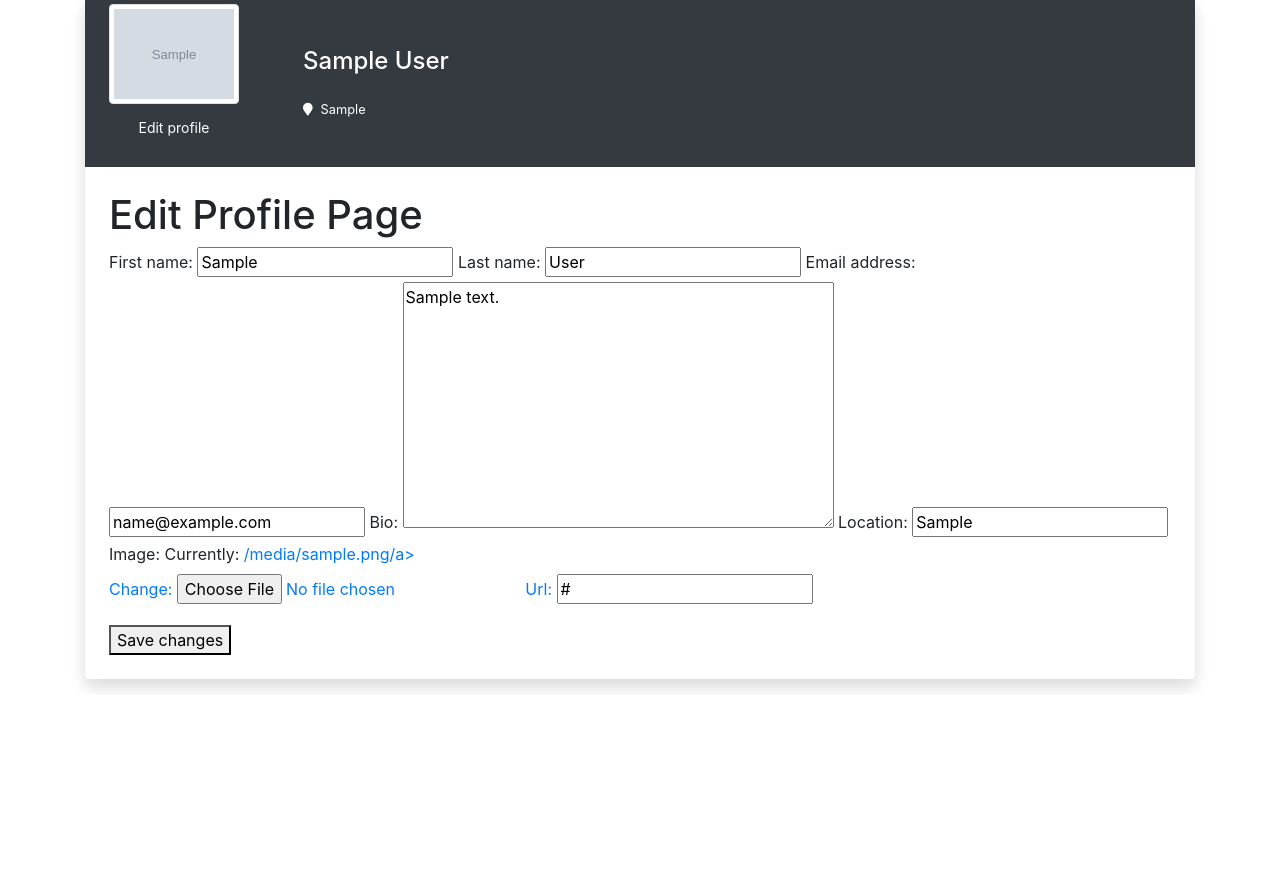
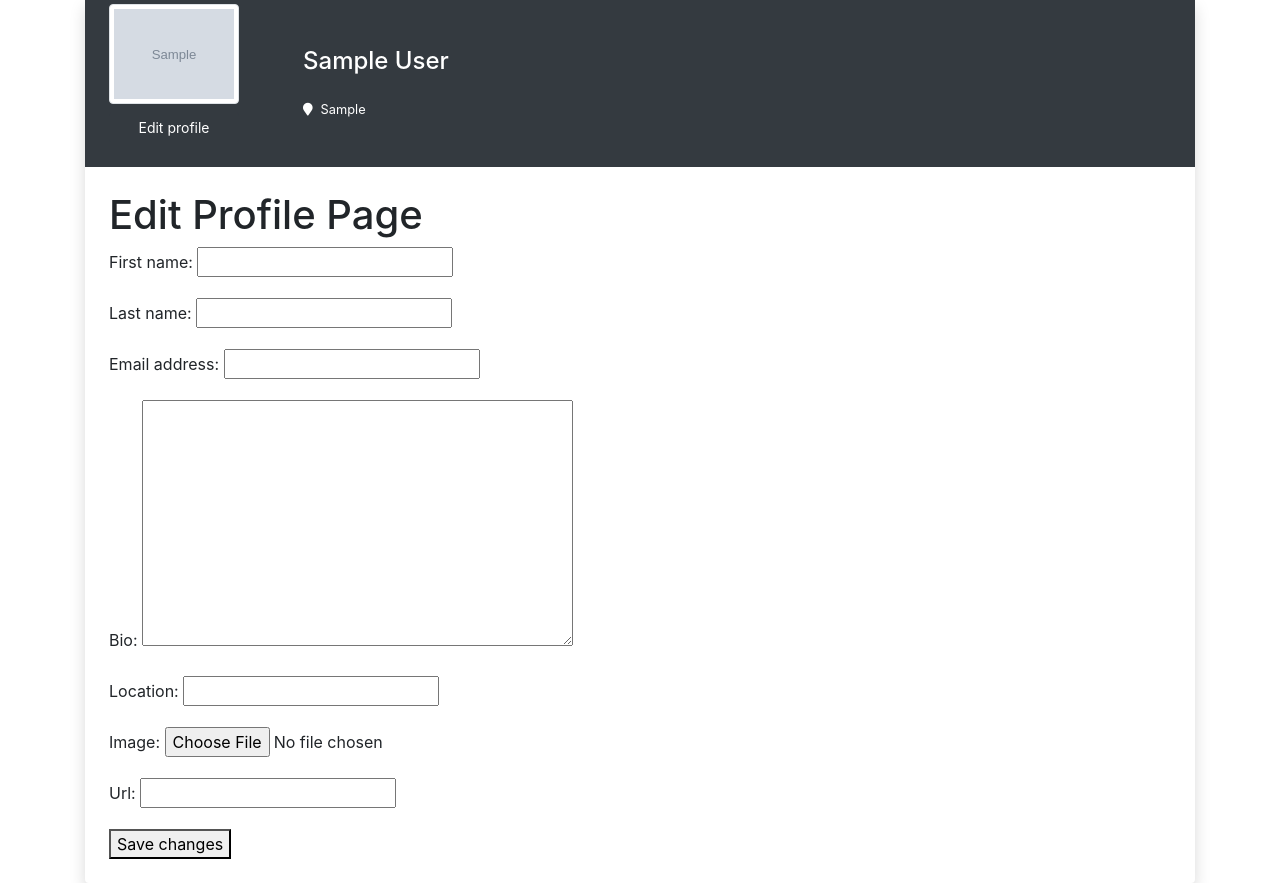
Before and after one commit to frebbs/AceBook, a Django app: template AceBook_PyJam/users/templates/users/edit_profile.html in a window 1280 px wide. Shown: the part 105-988 px from the top of the page. Before the commit the page ends 795 px from the top, so only its background shows below. Run offline with Django 3.2, Linux system fonts and the light colour scheme; the template is opened without the code that fills it: values that come from a table or form of the project are taken from there, others are empty; a user stored in the database is signed in; tables that the repository leaves empty hold one stand-in row (values such as "Sample post"); grey boxes marked "Sample" are stand-in pictures; some libraries are stand-ins or nearby versions.

Commit message:
fixed broken upload

```diff
--- a/AceBook_PyJam/users/templates/users/edit_profile.html
+++ b/AceBook_PyJam/users/templates/users/edit_profile.html
@@ -2,7 +2,7 @@
 
 {% block content %}
 {% load static %}
-          {% csrf_token %}
+
 <div class="bg-white mt-5 shadow rounded overflow-hidden">
     <div class="px-4 mt-4 pb-4 bg-dark">
         <div class="media align-items-end profile-header">
@@ -15,20 +15,12 @@
     </div>
     <div class="py-4 px-4">
     <h1>Edit Profile Page</h1>
-                  {% csrf_token %}
         <form method="post" enctype="multipart/form-data">
           {% csrf_token %}
-            <input type="hidden" name="csrfmiddlewaretoken" value="YE6kT5W4GZNdhzd3vHqQvpg8UJT517wIc8vuKUnZhIFIr3YHvEPOByPNzvsWApMt">
-            <label for="id_first_name">First name:</label> <input type="text" name="first_name" value="{{user.first_name}}" maxlength="30" id="id_first_name">
-            <label for="id_last_name">Last name:</label> <input type="text" name="last_name" value="{{user.last_name}}" maxlength="150" id="id_last_name">
-            <label for="id_email">Email address:</label> <input type="email" name="email" value="{{user.email}}" maxlength="254" id="id_email">
-            <label for="id_bio">Bio:</label> <textarea name="bio" cols="40" rows="10" maxlength="500" id="id_bio">{{user.profile.bio}}</textarea>
-            <label for="id_location">Location:</label> <input type="text" name="location" value="{{user.profile.location}}" maxlength="30" id="id_location">
-            <label for="id_image">Image:</label> Currently: <a href="{{user.profile.image}}">{{user.profile.image.url}}/a><br>
-            Change:
-            <input type="file" name="image" id="id_image">
-            <label for="id_url">Url:</label> <input type="url" name="url" value="{{user.profile.url}}" maxlength="200" id="id_url"></p>
-            <button type="submit">Save changes</button>
+            {{ user_form.as_p }}
+            {{ profile_form.as_p }}
+              <button type="submit">Save changes</button>
+
         </form>
     </div>
 </div>
```
Also changed, not shown: AceBook_PyJam/media/images/307922_dCXYhH1.jpg (added), AceBook_PyJam/media/images/cosmonaut_astronaut_space_suit_137404_3840x2160_dVncSQ5.jpg (added), AceBook_PyJam/media/images/moon_planet_stars_121000_3840x2160_i7orAID.jpg (added).
